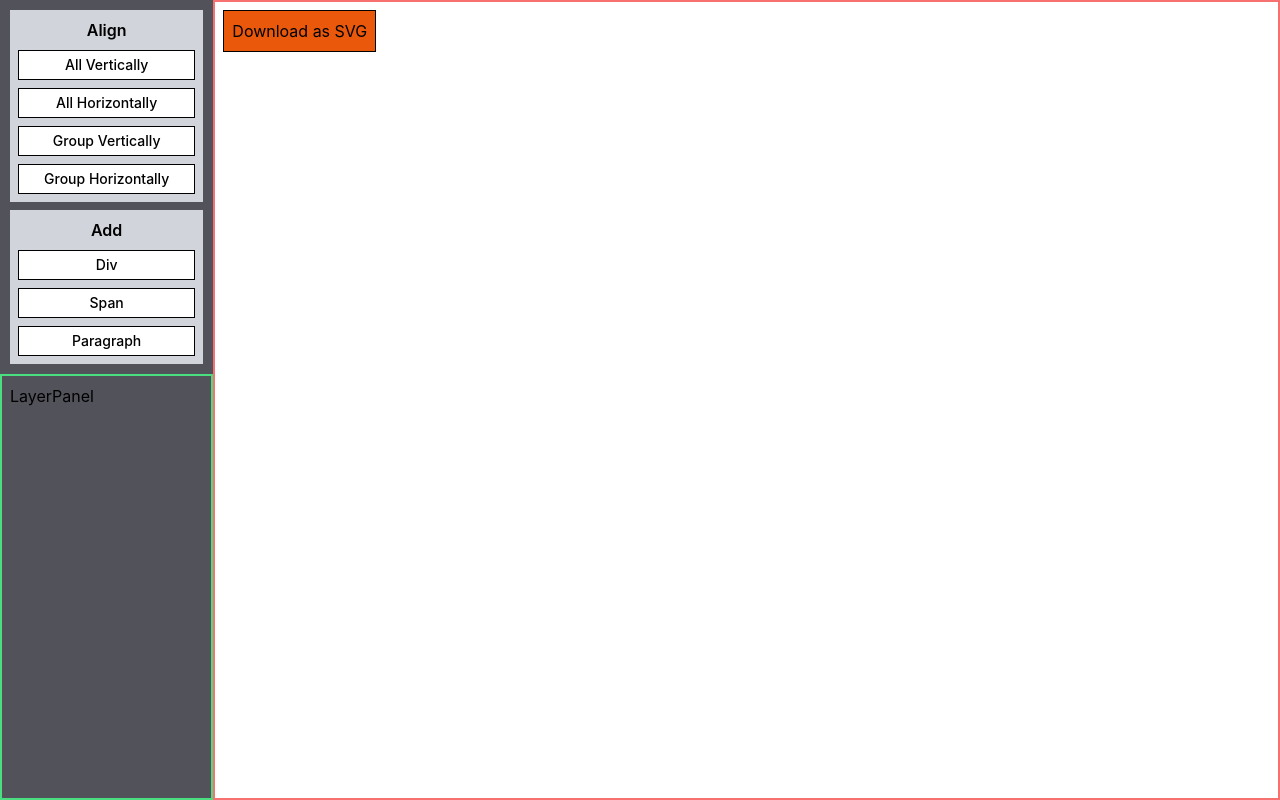
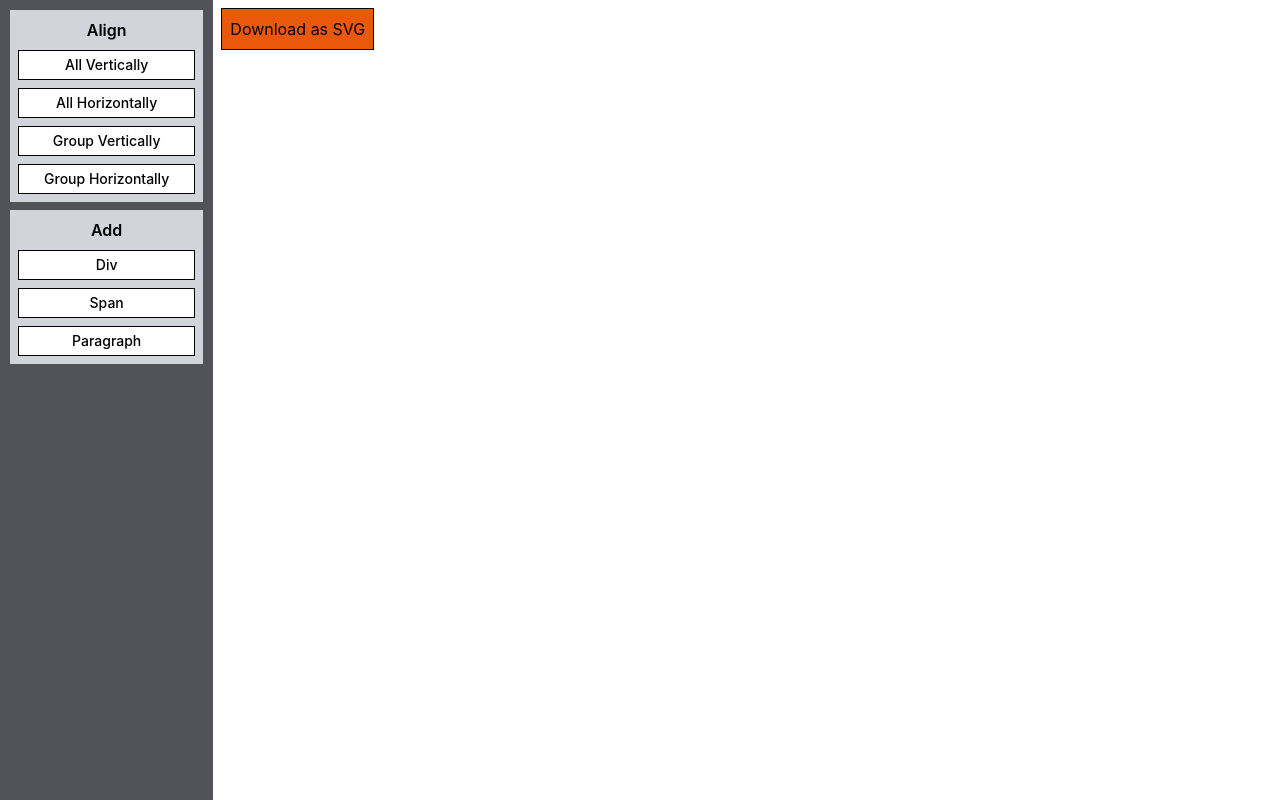
Before and after one commit to hyunzsu/test_yune, a React (Vite) app: page / in a window 1280 px wide. Built offline with nearby package versions, Linux system fonts and the light colour scheme.

Commit message:
feat: zustand store를 컴포넌트에 연결
- useElementStore 훅 연결
- ButtonPanel: addElement 액션으로 요소 생성 기능 추가
- LayerPanel: elements 상태로 생성된 요소 목록 표시
- Viewport: elements 상태로 요소 렌더링 구현

```diff
--- a/src/components/Panel/ButtonPanel.tsx
+++ b/src/components/Panel/ButtonPanel.tsx
@@ -1,6 +1,9 @@
 import Button from '../@common/Button';
+import { useElementStore } from '../../store/elementStore';
 
 export default function ButtonPanel() {
+  const addElement = useElementStore((state) => state.addElement);
+
   return (
     <section className="min-h-80 shrink-0 p-2.5">
       {/* Align 그룹 */}
@@ -18,9 +21,9 @@ export default function ButtonPanel() {
       <section className="bg-gray-300 p-2">
         <h3 className="mb-2 text-center font-semibold">Add</h3>
         <div className="space-y-2">
-          <Button>Div</Button>
-          <Button>Span</Button>
-          <Button>Paragraph</Button>
+          <Button onClick={() => addElement('div')}>Div</Button>
+          <Button onClick={() => addElement('span')}>Span</Button>
+          <Button onClick={() => addElement('p')}>Paragraph</Button>
         </div>
       </section>
     </section>
--- a/src/components/Panel/LayerPanel.tsx
+++ b/src/components/Panel/LayerPanel.tsx
@@ -1,7 +1,16 @@
+import { useElementStore } from '../../store/elementStore';
+import LayerItem from './LayerItem';
+
 export default function LayerPanel() {
+  const elements = useElementStore((state) => state.elements);
+
   return (
-    <section className="flex-1 border-2 border-green-400 p-2">
-      LayerPanel
+    <section className="flex-1 p-2">
+      <div className="space-y-2">
+        {elements.map((el) => (
+          <LayerItem key={el.id} {...el} />
+        ))}
+      </div>
     </section>
   );
 }
--- a/src/components/Viewport/index.tsx
+++ b/src/components/Viewport/index.tsx
@@ -1,10 +1,20 @@
+import { useElementStore } from '../../store/elementStore';
+import Element from './Element';
+
 export default function Viewport() {
+  const elements = useElementStore((state) => state.elements);
+
   return (
-    <article className="relative flex-1 border-2 border-red-400">
+    <article className="relative flex-1">
       <button className="absolute left-2 top-2 border border-black bg-orange-600 p-2">
         Download as SVG
       </button>
-      <section className="h-full w-full">{/* 요소들이 배치될 영역 */}</section>
+      <section className="relative mx-2 mt-16 flex flex-wrap">
+        {/* 요소들이 배치될 영역 */}
+        {elements.map((el) => (
+          <Element key={el.id} {...el} />
+        ))}
+      </section>
     </article>
   );
 }
```
